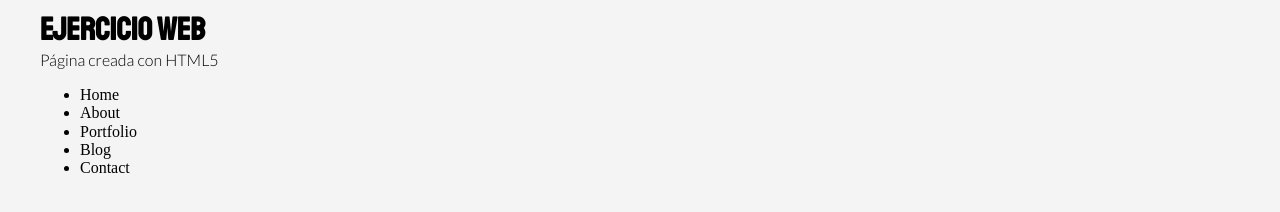
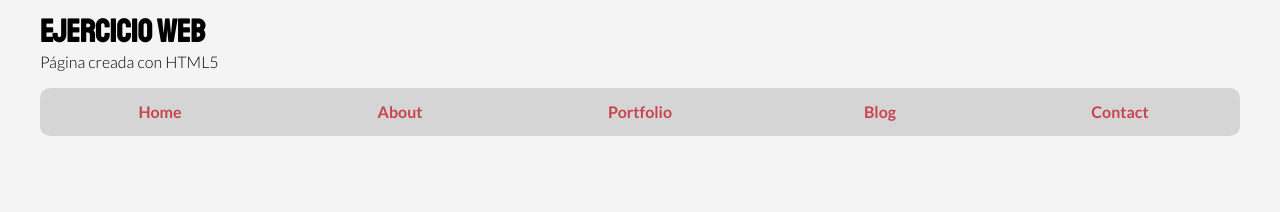
Before and after one commit to AxelDavid45/week2-exercise, a plain HTML site: page index.html in a window 1280 px wide. Drawn offline with nearby package versions, Linux system fonts and the light colour scheme.

Commit message:
Nav finished

```diff
--- a/css/styles.css
+++ b/css/styles.css
@@ -4,17 +4,21 @@
     --font-title: 'Staatliches', cursive;
     --font-body: 'Lato', sans-serif;
     --weight-subtitle: 300;
+    --weight-body-title: 700;
     --weigth-body: 400;
 }
 html {
     box-sizing: border-box;
 }
 *, *:before, *:after {
+    margin: 0;
+    padding: 0;
     box-sizing: inherit;
 }
 
 body {
     background: var(--background);
+    font-family: sans-serif;
     font-size: 16px;
 }
 
@@ -27,10 +31,40 @@ body {
 header h1 {
     font-family: var(--font-title);
     font-size: 2em;
-    margin-top: 30px;
+    margin-top: 2rem;
     line-height: 0;
 }
 header p {
     font-family: var(--font-body);
     font-weight: var(--weight-subtitle);
 }
+
+/*nav styles*/
+.rounded {
+    border-radius: 10px;
+}
+.nav {
+    width: 100%;
+    display: grid;
+    grid-template: 100% / repeat(5, 1fr);
+    margin-top: 1rem;
+    background: #d5d5d5;
+}
+
+.nav li {
+    border-radius: 10px;
+    list-style: none;
+    padding: 15px;
+    display: flex;
+    justify-content: center;
+    align-items: center;
+    font-family: var(--font-body);
+    font-weight: var(--weight-body-title);
+    color: var(--emphasis-color);
+    transition: .2s background;
+}
+
+nav li:hover {
+    background: var(--emphasis-color);
+    color: #fff;
+}
--- a/index.html
+++ b/index.html
@@ -6,7 +6,8 @@
     <title>Exercise</title>
     <link rel="stylesheet" href="./css/styles.css">
     <link rel="stylesheet" href="https://necolas.github.io/normalize.css/8.0.1/normalize.css">
-    <link href="https://fonts.googleapis.com/css2?family=Lato:wght@300;400&family=Staatliches&display=swap" rel="stylesheet">
+    <link
+        href="https://fonts.googleapis.com/css2?family=Lato:wght@300;400;700&family=Staatliches&display=swap" rel="stylesheet">
 </head>
 <body>
 <header class="container">
```
